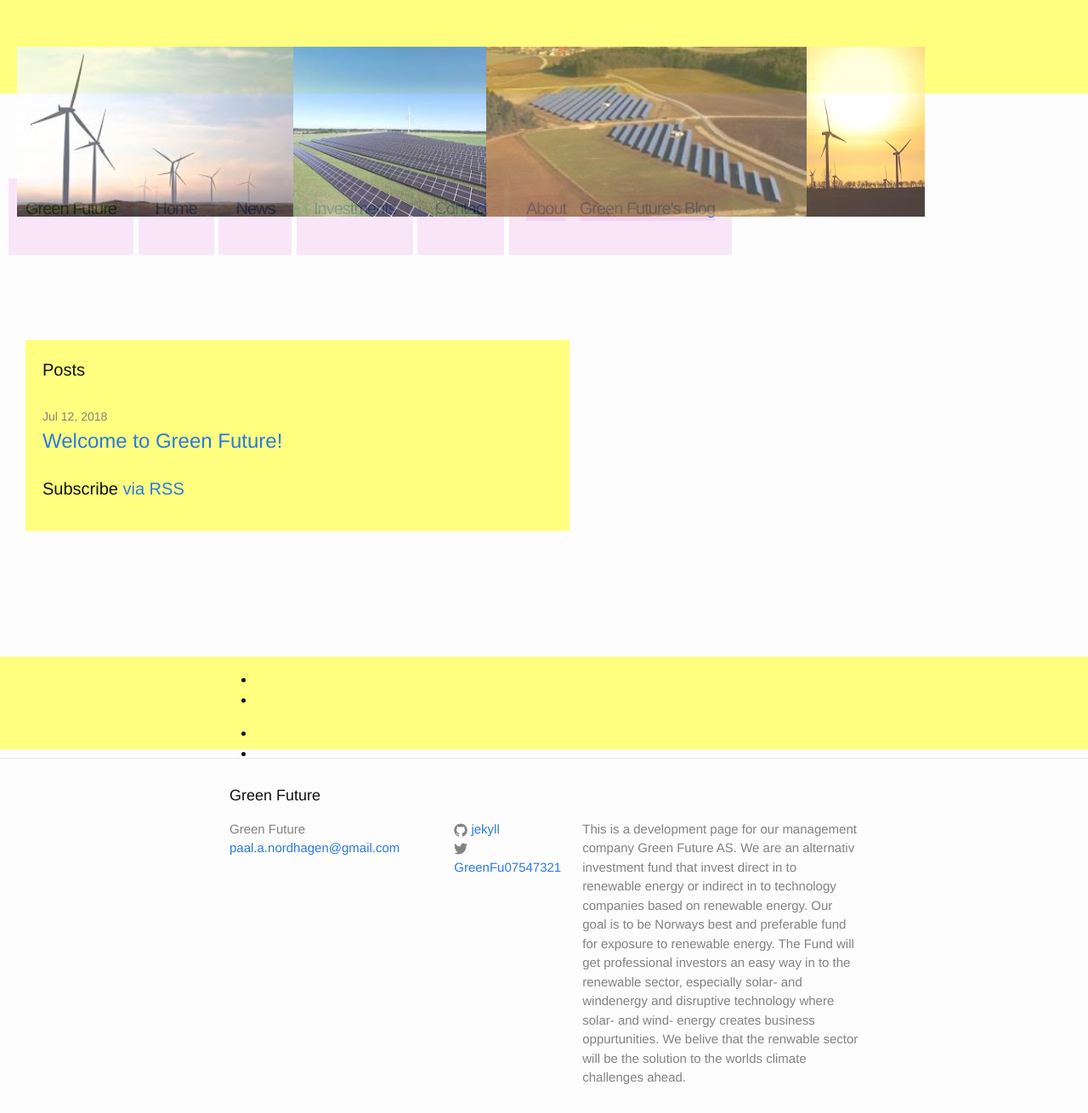
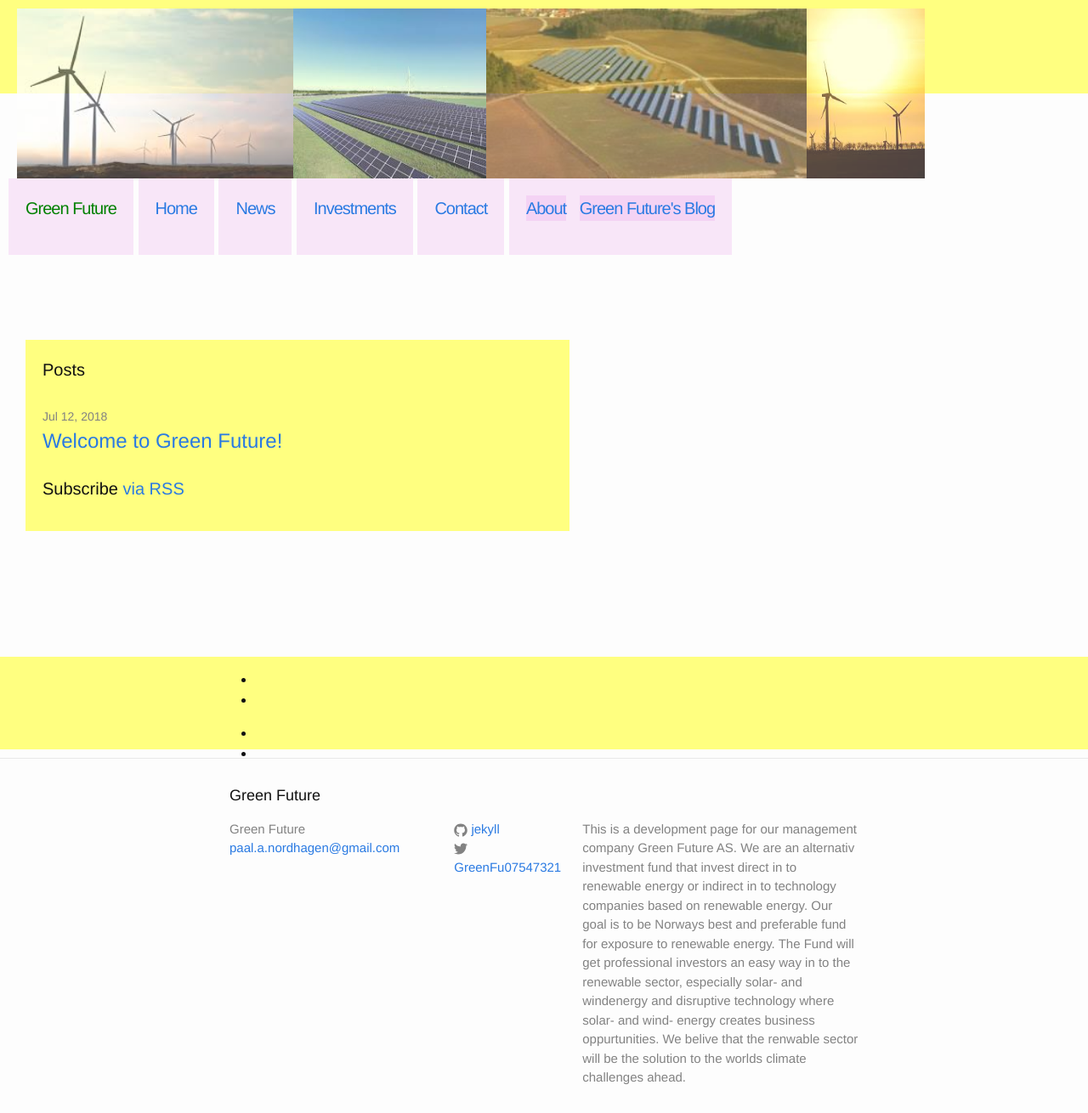
Before and after one commit to Paal-August/Paal-August.github.io, a Jekyll site: the page built from index.html, in a window 1280 px wide and 1310 px high. Shown: the whole window at 85% size. Built offline with Jekyll 4.4.1, drawn with Linux system fonts in a browser that asks for light colours.

Commit message:
Update _layout.scss

```diff
--- a/_sass/_layout.scss
+++ b/_sass/_layout.scss
@@ -17,7 +17,7 @@
   width:100%;
   height:200px;
   position:relative;
-  top:45px;
+  top:0px;
   left:10px;
   background-color:transparent; /*#72DF2A;*/
   background-position:bottom;
@@ -25,7 +25,7 @@
   display:flex;
   grid-template-columns:100%;
   opacity:0.75;
-  z-index:1;
+
 }
 .caption{
    font-size: 20px;
```
